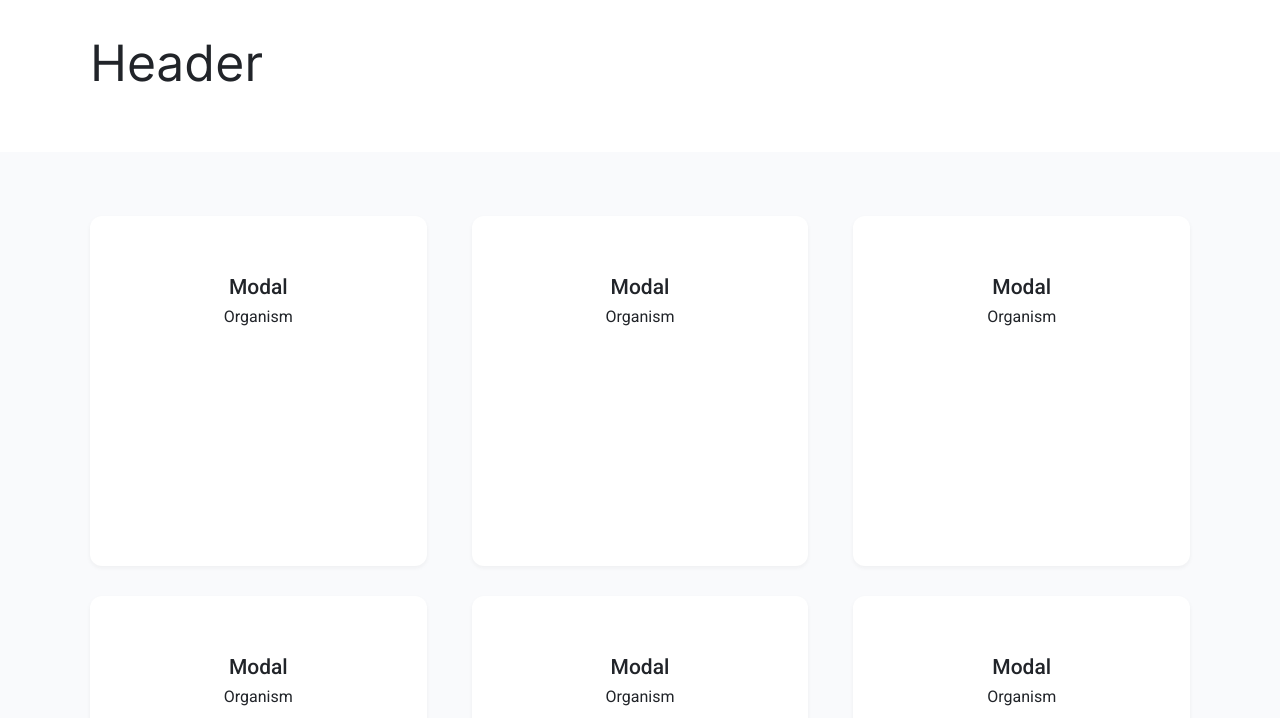
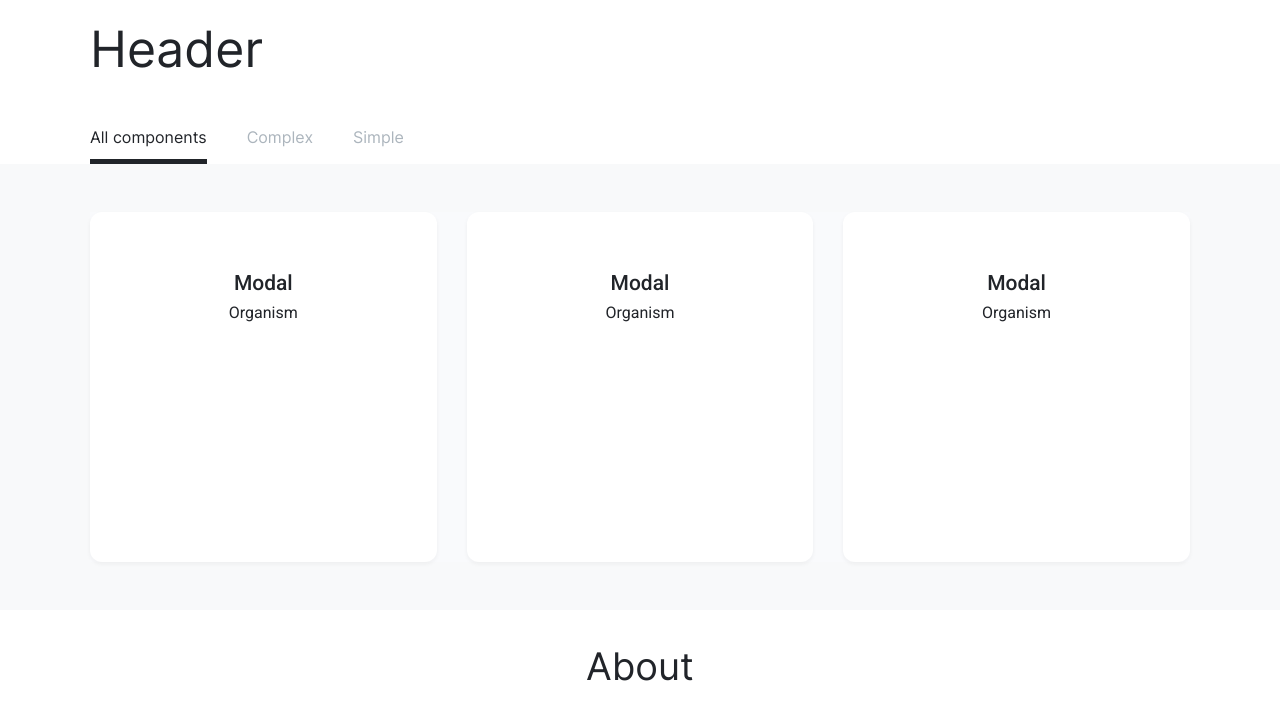
Before and after one commit to js-tasks-ru/htmlcss-20211125_klsworkheater, a website: page index.html in a window 1280 px wide. Shown: the part 59-777 px from the top of the page. Drawn offline with Linux system fonts and the light colour scheme.

Commit message:
Added tabs on main page

```diff
--- a/assets/css/main.css
+++ b/assets/css/main.css
@@ -9,6 +9,7 @@
 @import "../../components/footer/footer.css";
 
 @import "../../components/card/card.css";
+@import "../../components/tabs/tabs.css";
 
 @import "../../components/main/main.css";
 @import "../../components/component/component.css";
--- a/components/header/header.css
+++ b/components/header/header.css
@@ -14,6 +14,7 @@
 
 .header__logo {
     line-height: 0;
+    margin-bottom: 20px;
 }
 
 .header__icon {
@@ -28,6 +29,7 @@
     font-size: 50px;
     line-height: 64px;
     color: var(--black);
+    margin: 0;
 }
 
 @media screen and (max-width: 768px) {
--- a/components/preview/preview.css
+++ b/components/preview/preview.css
@@ -1,12 +1,10 @@
 .preview {
     background: var(--grey-5);
     flex-grow: 1;
-    padding: 64px 0;
 }
 
 .preview__container {
     display: flex;
-    justify-content: space-between;
     flex-wrap: wrap;
     gap: 30px
 }
@@ -18,7 +16,7 @@
 .preview__card {
     display: flex;
     flex-direction: column;
-    width: calc(33.33% - 30px)
+    width: calc(33.33% - 20px)
 }
 
 @media screen and (max-width: 768px) {
@@ -28,11 +26,11 @@
 
     .preview__container {
         padding: 0 16px;
-        gap: 0;
+        gap: 30px;
     }
 
     .preview__card {
-        width: calc(50% - 8px);
+        width: calc(50% - 15px);
         margin-bottom: 23px;
     }
 }
--- a/components/tabs/tabs.css
+++ b/components/tabs/tabs.css
@@ -1,18 +1,25 @@
 .tabs {
+}
+
+.tabs__inner {
+    display: flex;
 }
 
 .tabs__control {
     width: 0;
     height: 0;
+    position: absolute;
 }
 
 .tabs__nav {
-    display: flex;
+    padding: 10px 0 0 0;
+    background: var(--white);
 }
 
 .tabs__item {
     box-sizing: border-box;
     margin-right: 40px;
+    padding: 10px 0;
     font-family: 'Inter', sans-serif;
     font-style: normal;
     font-weight: normal;
@@ -42,9 +49,9 @@
     padding: 48px 0;
 }
 
-#all-tab:checked ~ .tabs__content_all,
-#complex-tab:checked ~ .tabs__content_complex,
-#simple-tab:checked ~ .tabs__content_simple
+#all-tab:checked ~ .container .tabs__content_all,
+#complex-tab:checked ~ .container .tabs__content_complex,
+#simple-tab:checked ~ .container .tabs__content_simple
 {
     display: block;
 }
--- a/index.html
+++ b/index.html
@@ -23,9 +23,26 @@
             </div>
         </header>
 
-        <main class="preview">
-            <div class="container preview__container">
+        <main class="tabs">
+            <input class="tabs__control" name="tab" type="radio" id="all-tab" checked>
+            <input class="tabs__control" name="tab" type="radio" id="complex-tab">
+            <input class="tabs__control" name="tab" type="radio" id="simple-tab">
 
+            <div class="tabs__nav">
+                <div class="container">
+                    <div class="tabs__inner">
+                        <label class="tabs__item" for="all-tab">All components</label>
+                        <label class="tabs__item" for="complex-tab">Complex</label>
+                        <label class="tabs__item" for="simple-tab">Simple</label>
+                    </div>
+                </div>
+            </div>
+
+            <div class="container">
+
+                <div class="tabs__content tabs__content_all">
+                    <div class="preview">
+                        <div class=" preview__container">
 
                             <a href="./pages/template.html" class="card preview__card">
                                 <div class="card__body">
@@ -72,6 +89,13 @@
 
                             </a>
 
+                        </div>
+                    </div>
+                </div>
+
+                <div class="tabs__content tabs__content_complex">
+                    <div class="preview">
+                        <div class="preview__container">
                             <a href="./pages/template.html" class="card preview__card">
                                 <div class="card__body">
                                 </div>
@@ -86,7 +110,6 @@
                                 </div>
 
                             </a>
-
                             <a href="./pages/template.html" class="card preview__card">
                                 <div class="card__body">
                                 </div>
@@ -101,7 +124,13 @@
                                 </div>
 
                             </a>
+                        </div>
+                    </div>
+                </div>
 
+                <div class="tabs__content tabs__content_simple">
+                    <div class="preview">
+                        <div class="preview__container">
                             <a href="./pages/template.html" class="card preview__card">
 
                         <div class="card__body">
@@ -119,10 +148,11 @@
                         </div>
 
                     </a>
-
+                        </div>
+                    </div>
+                </div>
 
             </div>
-
 
         </main>
 
@@ -135,6 +165,7 @@
             </div>
         </footer>
 
+    </div>
     </div>
 
     <svg style="display: none">
```
Also changed, not shown: components/tabs/index.html (+2 -0 lines). Lines whose indentation alone changed are shown as unchanged.
